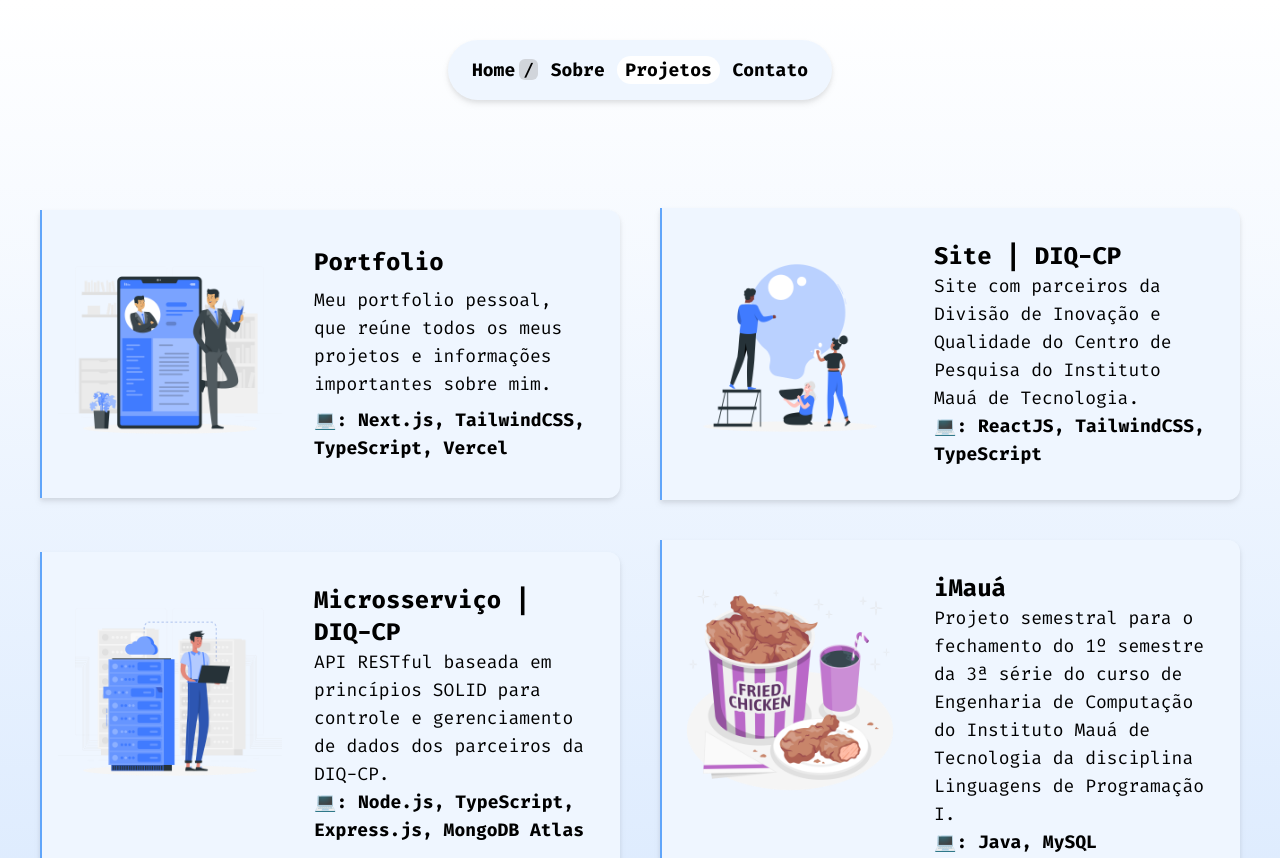
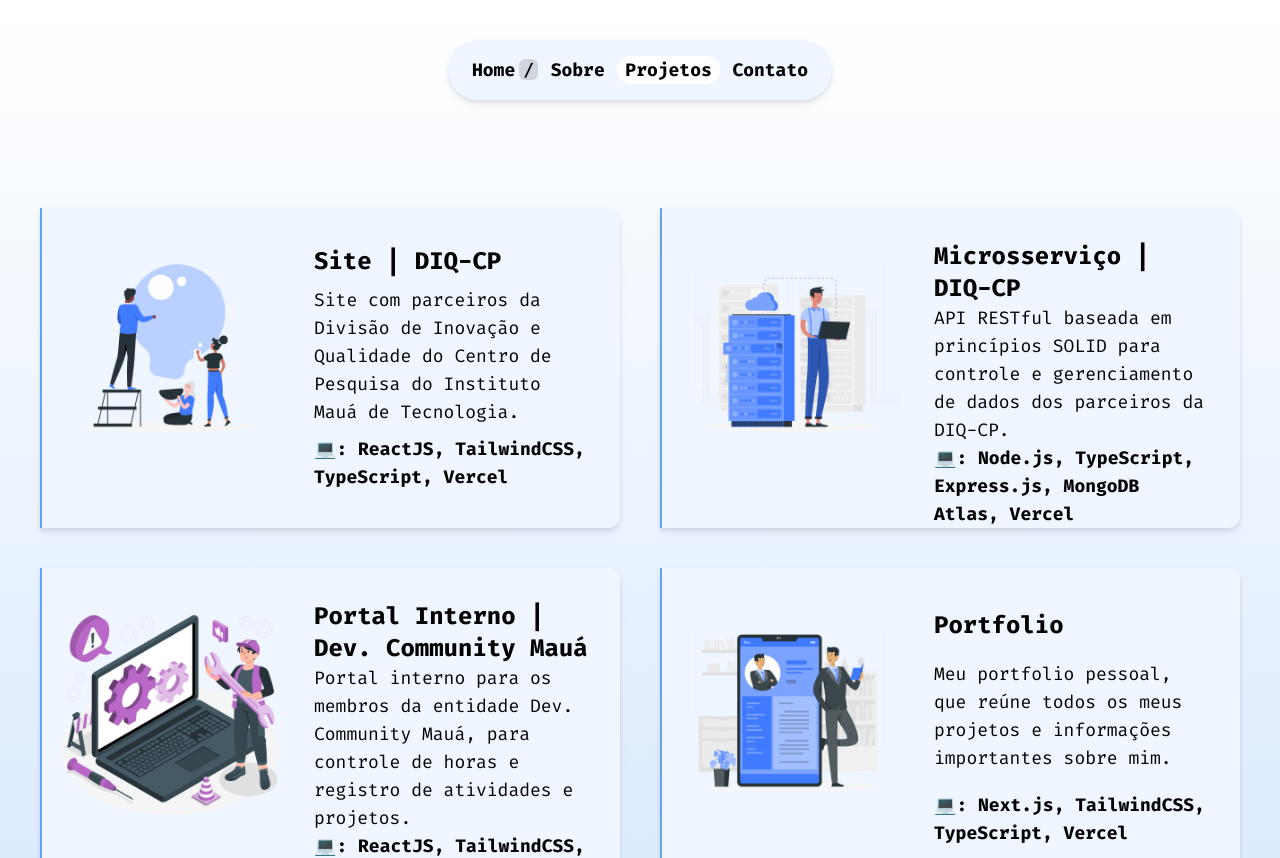
Before and after one commit to enzosakamoto/architecture-portfolio, a Next.js app: page /projects in a window 1280 px wide. Shown: the top 858 px of the page. Built offline with nearby package versions, Linux system fonts and the light colour scheme.

Commit message:
fixed project component

```diff
--- a/src/app/components/project_component/ProjectComponent.tsx
+++ b/src/app/components/project_component/ProjectComponent.tsx
@@ -24,7 +24,7 @@
       href={link}
       target="_blank"
       rel="noopener noreferrer"
-      className="flex w-full transform cursor-pointer transition-all duration-500 hover:scale-105"
+      className="flex h-auto w-full transform cursor-pointer transition-all duration-500 hover:scale-105 sm:h-80"
     >
       <div className="flex flex-col items-center justify-center rounded-r-xl border-l-2 border-blue-400 bg-blue-50 py-8 drop-shadow-md transition-all duration-500 hover:border-blue-800 sm:flex-row sm:items-start sm:justify-start">
         <Image
--- a/src/app/projects/projects.ts
+++ b/src/app/projects/projects.ts
@@ -20,22 +20,12 @@
 
 export const projects: Project[] = [
   {
-    title: 'Portfolio',
-    titleInEnglish: 'Portfolio',
-    text: 'Meu portfolio pessoal, que reúne todos os meus projetos e informações importantes sobre mim.',
-    textInEnglish:
-      'My personal portfolio, which gathers all my projects and important information about me.',
-    techs: ['Next.js', 'TailwindCSS', 'TypeScript', 'Vercel'],
-    image: portfolio,
-    link: 'https://github.com/enzosakamoto/nextjs-portfolio'
-  },
-  {
     title: 'Site | DIQ-CP',
     titleInEnglish: 'Website | DIQ-CP',
     text: 'Site com parceiros da Divisão de Inovação e Qualidade do Centro de Pesquisa do Instituto Mauá de Tecnologia.',
     textInEnglish:
       'Website with partners from the Innovation and Quality Division of the Mauá Institute of Technology Research Center.',
-    techs: ['ReactJS', 'TailwindCSS', 'TypeScript'],
+    techs: ['ReactJS', 'TailwindCSS', 'TypeScript', 'Vercel'],
     image: diq,
     link: 'https://github.com/enzosakamoto/diq-cp'
   },
@@ -45,9 +35,29 @@
     text: 'API RESTful baseada em princípios SOLID para controle e gerenciamento de dados dos parceiros da DIQ-CP.',
     textInEnglish:
       'RESTful API based in SOLID principles for data controll and management of DIP-CP Partners.',
-    techs: ['Node.js', 'TypeScript', 'Express.js', 'MongoDB Atlas'],
+    techs: ['Node.js', 'TypeScript', 'Express.js', 'MongoDB Atlas', 'Vercel'],
     image: mss,
     link: 'https://github.com/enzosakamoto/diq-mss-companies'
+  },
+  {
+    title: 'Portal Interno | Dev. Community Mauá',
+    titleInEnglish: 'Internal Portal | Dev. Community Mauá',
+    text: 'Portal interno para os membros da entidade Dev. Community Mauá, para controle de horas e registro de atividades e projetos.',
+    textInEnglish:
+      'Internal portal for members of the Dev. Community Mauá entity, for time control and registration of activities and projects.',
+    techs: ['ReactJS', 'TailwindCSS', 'TypeScript', 'AWS Amplify'],
+    image: portal,
+    link: 'https://github.com/Maua-Dev/portal_interno_front'
+  },
+  {
+    title: 'Portfolio',
+    titleInEnglish: 'Portfolio',
+    text: 'Meu portfolio pessoal, que reúne todos os meus projetos e informações importantes sobre mim.',
+    textInEnglish:
+      'My personal portfolio, which gathers all my projects and important information about me.',
+    techs: ['Next.js', 'TailwindCSS', 'TypeScript', 'Vercel'],
+    image: portfolio,
+    link: 'https://github.com/enzosakamoto/nextjs-portfolio'
   },
   {
     title: 'iMauá',
@@ -69,16 +79,7 @@
     image: nutriapp,
     link: 'https://github.com/enzosakamoto/nutri-app'
   },
-  {
-    title: 'Portal Interno | Dev. Community Mauá',
-    titleInEnglish: 'Internal Portal | Dev. Community Mauá',
-    text: 'Portal interno para os membros da entidade Dev. Community Mauá, para controle de horas e registro de atividades e projetos.',
-    textInEnglish:
-      'Internal portal for members of the Dev. Community Mauá entity, for time control and registration of activities and projects.',
-    techs: ['ReactJS', 'TailwindCSS', 'TypeScript'],
-    image: portal,
-    link: 'https://github.com/Maua-Dev/portal_interno_front'
-  },
+
   {
     title: 'MauáLib | Dev. Community Mauá',
     titleInEnglish: 'MauáLib | Dev. Community Mauá',
```
